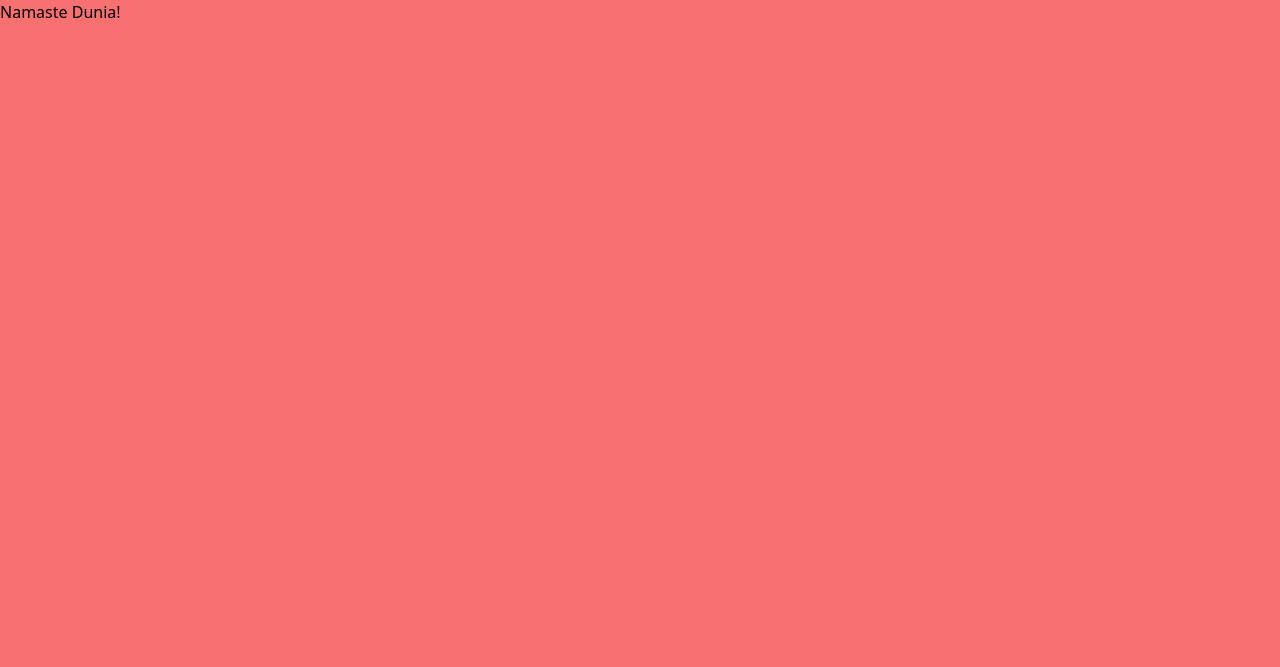
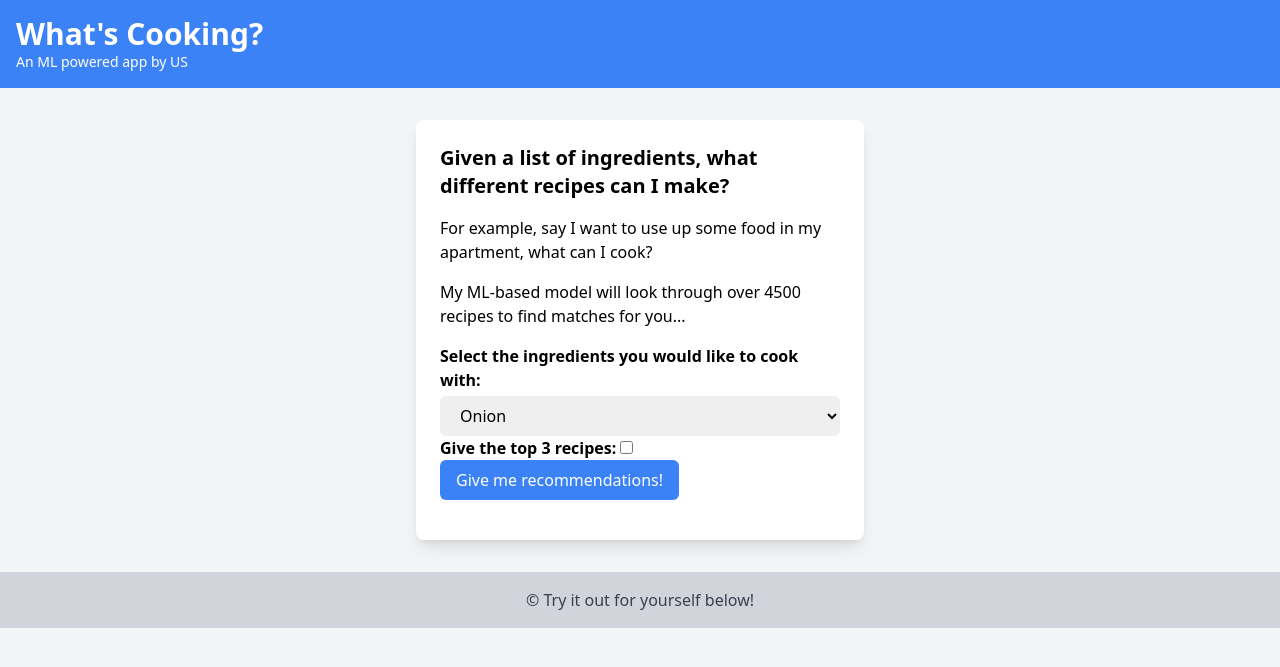
Before and after one commit to manavgoyal111/Recipe-Recommendation-System, a Flask app: page / in a window 1280 px wide. Before the commit the part shown is almost empty. Shown: the top 667 px of the page. Run offline with Flask 3, Linux system fonts and the light colour scheme.

Commit message:
created basic template

```diff
--- a/main.py
+++ b/main.py
@@ -1,10 +1,18 @@
-from flask import Flask, render_template
+from flask import Flask, render_template, jsonify, request
 app = Flask(__name__)
 
 
 @app.route('/')
-def hello_world():
+def home():
     return render_template("index.html")
 
 
+@app.route('/api', methods=['GET', 'POST'])
+def qa():
+    data = ""
+    if request.method == 'POST':
+        return jsonify(data)
+    return jsonify(data)
+
+
 app.run(debug=True)
--- a/static/css/main.css
+++ b/static/css/main.css
@@ -522,7 +522,180 @@ video {
   --tw-backdrop-sepia:  ;
 }
 
+.container {
+  width: 100%;
+}
+
+@media (min-width: 640px) {
+  .container {
+    max-width: 640px;
+  }
+}
+
+@media (min-width: 768px) {
+  .container {
+    max-width: 768px;
+  }
+}
+
+@media (min-width: 1024px) {
+  .container {
+    max-width: 1024px;
+  }
+}
+
+@media (min-width: 1280px) {
+  .container {
+    max-width: 1280px;
+  }
+}
+
+@media (min-width: 1536px) {
+  .container {
+    max-width: 1536px;
+  }
+}
+
+.static {
+  position: static;
+}
+
+.mx-auto {
+  margin-left: auto;
+  margin-right: auto;
+}
+
+.my-2 {
+  margin-top: 0.5rem;
+  margin-bottom: 0.5rem;
+}
+
+.my-4 {
+  margin-top: 1rem;
+  margin-bottom: 1rem;
+}
+
+.mb-4 {
+  margin-bottom: 1rem;
+}
+
+.mt-1 {
+  margin-top: 0.25rem;
+}
+
+.mt-4 {
+  margin-top: 1rem;
+}
+
+.block {
+  display: block;
+}
+
+.w-full {
+  width: 100%;
+}
+
+.max-w-md {
+  max-width: 28rem;
+}
+
+.rounded-lg {
+  border-radius: 0.5rem;
+}
+
+.rounded-md {
+  border-radius: 0.375rem;
+}
+
+.border-gray-300 {
+  --tw-border-opacity: 1;
+  border-color: rgb(209 213 219 / var(--tw-border-opacity));
+}
+
 .bg-red-400 {
   --tw-bg-opacity: 1;
   background-color: rgb(248 113 113 / var(--tw-bg-opacity));
 }
+
+.bg-gray-100 {
+  --tw-bg-opacity: 1;
+  background-color: rgb(243 244 246 / var(--tw-bg-opacity));
+}
+
+.bg-blue-500 {
+  --tw-bg-opacity: 1;
+  background-color: rgb(59 130 246 / var(--tw-bg-opacity));
+}
+
+.bg-gray-300 {
+  --tw-bg-opacity: 1;
+  background-color: rgb(209 213 219 / var(--tw-bg-opacity));
+}
+
+.bg-white {
+  --tw-bg-opacity: 1;
+  background-color: rgb(255 255 255 / var(--tw-bg-opacity));
+}
+
+.p-6 {
+  padding: 1.5rem;
+}
+
+.px-4 {
+  padding-left: 1rem;
+  padding-right: 1rem;
+}
+
+.py-2 {
+  padding-top: 0.5rem;
+  padding-bottom: 0.5rem;
+}
+
+.py-4 {
+  padding-top: 1rem;
+  padding-bottom: 1rem;
+}
+
+.py-8 {
+  padding-top: 2rem;
+  padding-bottom: 2rem;
+}
+
+.text-center {
+  text-align: center;
+}
+
+.text-3xl {
+  font-size: 1.875rem;
+  line-height: 2.25rem;
+}
+
+.text-sm {
+  font-size: 0.875rem;
+  line-height: 1.25rem;
+}
+
+.text-xl {
+  font-size: 1.25rem;
+  line-height: 1.75rem;
+}
+
+.font-bold {
+  font-weight: 700;
+}
+
+.text-gray-700 {
+  --tw-text-opacity: 1;
+  color: rgb(55 65 81 / var(--tw-text-opacity));
+}
+
+.text-white {
+  --tw-text-opacity: 1;
+  color: rgb(255 255 255 / var(--tw-text-opacity));
+}
+
+.shadow-lg {
+  --tw-shadow: 0 10px 15px -3px rgb(0 0 0 / 0.1), 0 4px 6px -4px rgb(0 0 0 / 0.1);
+  --tw-shadow-colored: 0 10px 15px -3px var(--tw-shadow-color), 0 4px 6px -4px var(--tw-shadow-color);
+  box-shadow: var(--tw-ring-offset-shadow, 0 0 #0000), var(--tw-ring-shadow, 0 0 #0000), var(--tw-shadow);
+}
--- /dev/null
+++ b/static/js/script.js
@@ -0,0 +1 @@
+console.log("Namaste Dunia!")
--- a/templates/index.html
+++ b/templates/index.html
@@ -5,13 +5,57 @@
     <meta charset="UTF-8">
     <meta name="viewport" content="width=device-width, initial-scale=1.0">
 
-    <title>Recipe Recommendation System</title>
+    <link rel="shortcut icon" href="static/favicon.ico" type="image/x-icon">
+    <link rel="stylesheet" href="/static/css/main.css">
 
-    <link rel="stylesheet" href="/static/css/main.css">
+    <title>What's Cooking?</title>
+
+    <script src="/static/js/script.js" defer></script>
 </head>
 
-<body class="bg-red-400">
-    Namaste Dunia!
+<body class="bg-gray-100">
+    <!-- header -->
+    <header class="bg-blue-500 text-white py-4">
+        <div class="container mx-auto px-4">
+            <h1 class="text-3xl font-bold">What's Cooking?</h1>
+            <p class="text-sm">An ML powered app by US</p>
+        </div>
+    </header>
+
+    <!-- Main Content -->
+    <div class="container mx-auto px-4 py-8">
+        <div class="max-w-md mx-auto bg-white shadow-lg rounded-lg p-6">
+            <h2 class="text-xl font-bold mb-4">Given a list of ingredients, what different recipes can I make?</h2>
+            <p class="mb-4">For example, say I want to use up some food in my apartment, what can I cook?</p>
+            <p class="mb-4">My ML-based model will look through over 4500 recipes to find matches for you...</p>
+
+            <form class="mb-4">
+                <label for="ingredients" class="font-bold">Select the ingredients you would like to cook with:</label>
+                <select id="ingredients" class="block w-full border-gray-300 rounded-md py-2 px-4 mt-1">
+                    <option>Onion</option>
+                    <option>Chorizo</option>
+                    <option>Chicken Thighs</option>
+                    <option>Paella Rice</option>
+                    <option>Frozen Peas</option>
+                    <option>Prawns</option>
+                </select>
+
+                <label for="top3recipes" class="font-bold">Give the top 3 recipes:</label>
+                <input type="checkbox" name="top3recipes" id="top3recipes">
+
+                <button type="submit" class="bg-blue-500 text-white py-2 px-4 rounded-md">Give me recommendations!</button>
+            </form>
+
+        </div>
+    </div>
+
+
+    <!-- Footer -->
+    <footer class="bg-gray-300 text-gray-700 py-4">
+        <div class="container mx-auto px-4">
+            <p class="text-center">&copy; Try it out for yourself below!</p>
+        </div>
+    </footer>
 </body>
 
 </html>
```
Also changed, not shown: data/scrap.py (added), static/favicon.ico (added).
